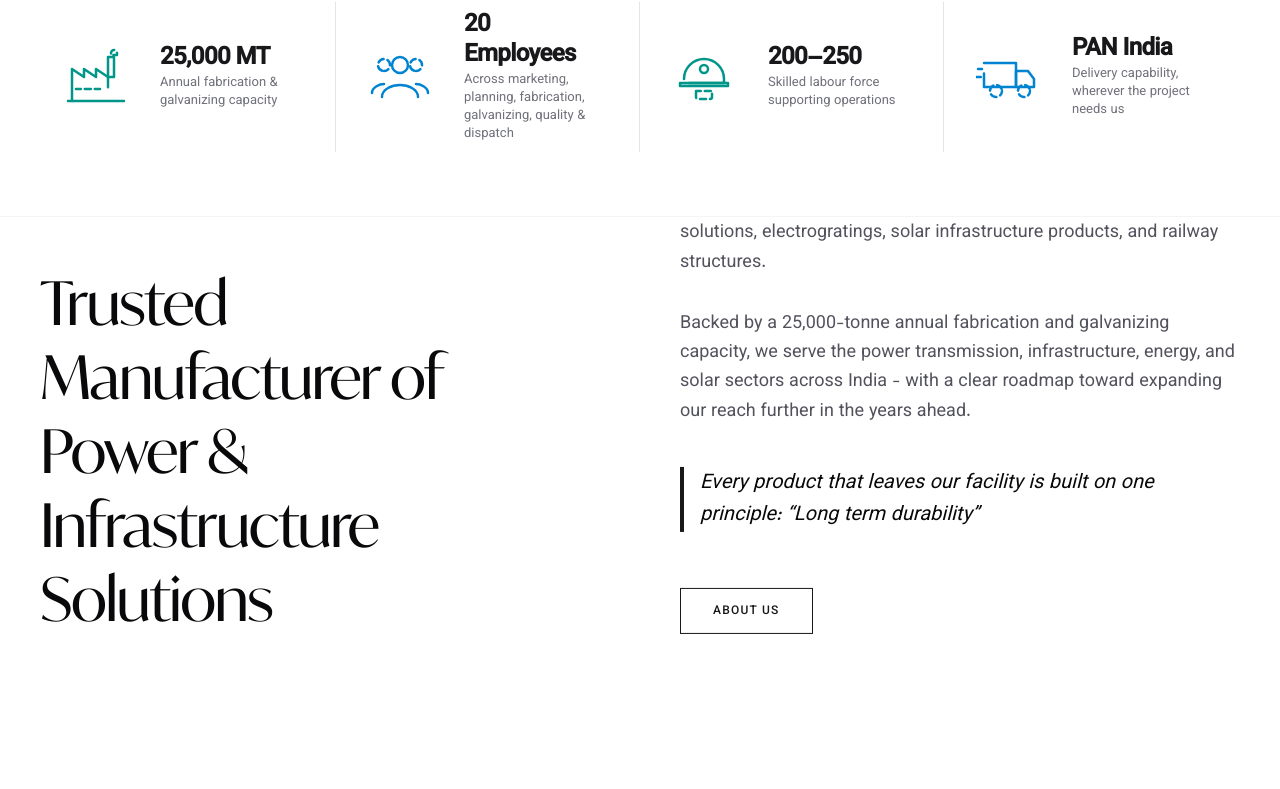
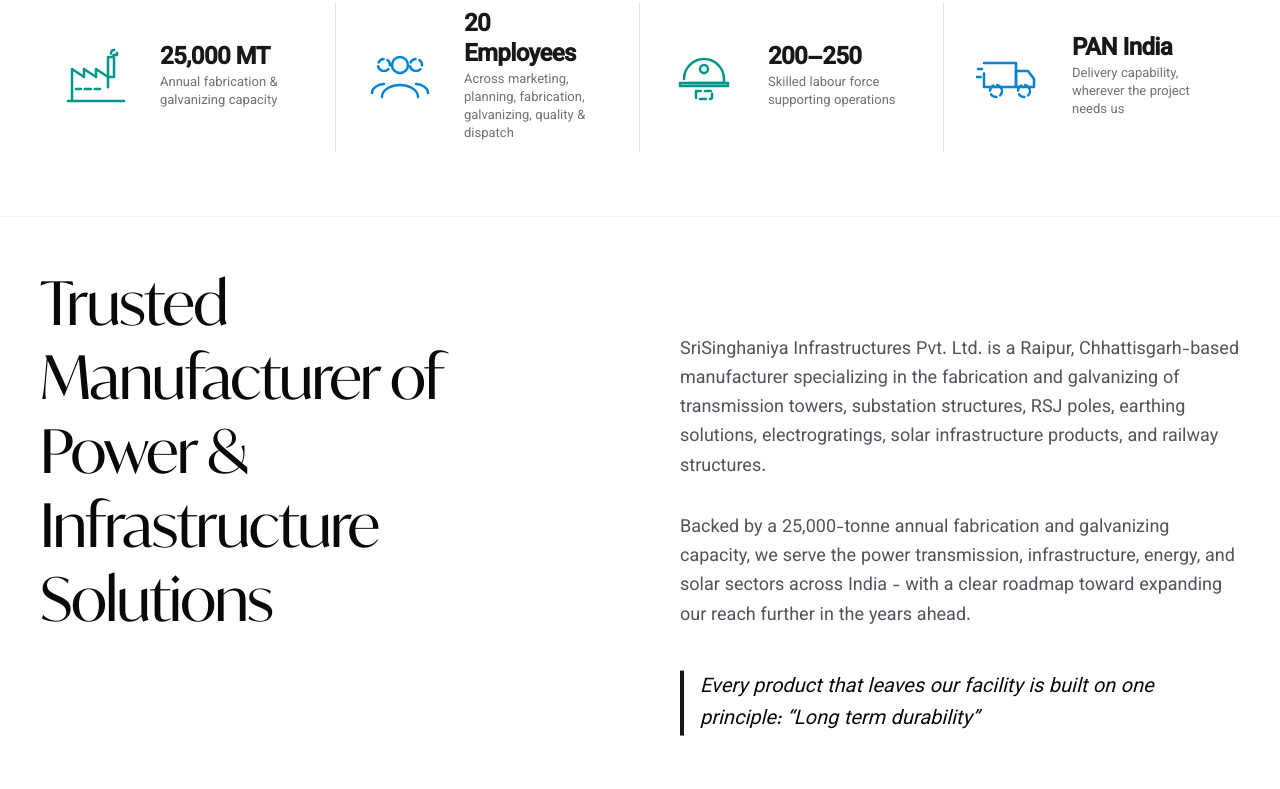
Before and after one commit to lakshya1282/srisinghaniya, a Next.js app: page / in a window 1280 px wide. Shown: the part 831-1620 px from the top of the page. Built offline with nearby package versions, Linux system fonts and the light colour scheme.

Commit message:
cta fixture

```diff
--- a/src/components/TrustedManufacturer.tsx
+++ b/src/components/TrustedManufacturer.tsx
@@ -6,7 +6,7 @@
 export default function TrustedManufacturer() {
   const [isVisible, setIsVisible] = useState(false);
   const sectionRef = useRef<HTMLDivElement>(null);
-  const textRef = useTextParallax<HTMLDivElement>(-0.03);
+  const textRef = useTextParallax<HTMLDivElement>(0.015);
 
   useEffect(() => {
     const observer = new IntersectionObserver(
@@ -28,7 +28,7 @@
   return (
     <section
       ref={sectionRef}
-      className="w-full bg-white text-zinc-900 pt-8 pb-6 md:pt-12 md:pb-10 overflow-hidden transition-colors duration-300"
+      className="w-full bg-white text-zinc-900 pt-8 pb-20 md:pt-12 md:pb-28 overflow-hidden transition-colors duration-300"
     >
       <div className="max-w-[1650px] mx-auto px-4 sm:px-8 lg:px-10">
         <div className="grid grid-cols-1 lg:grid-cols-12 gap-10 lg:gap-20 items-start">
```
